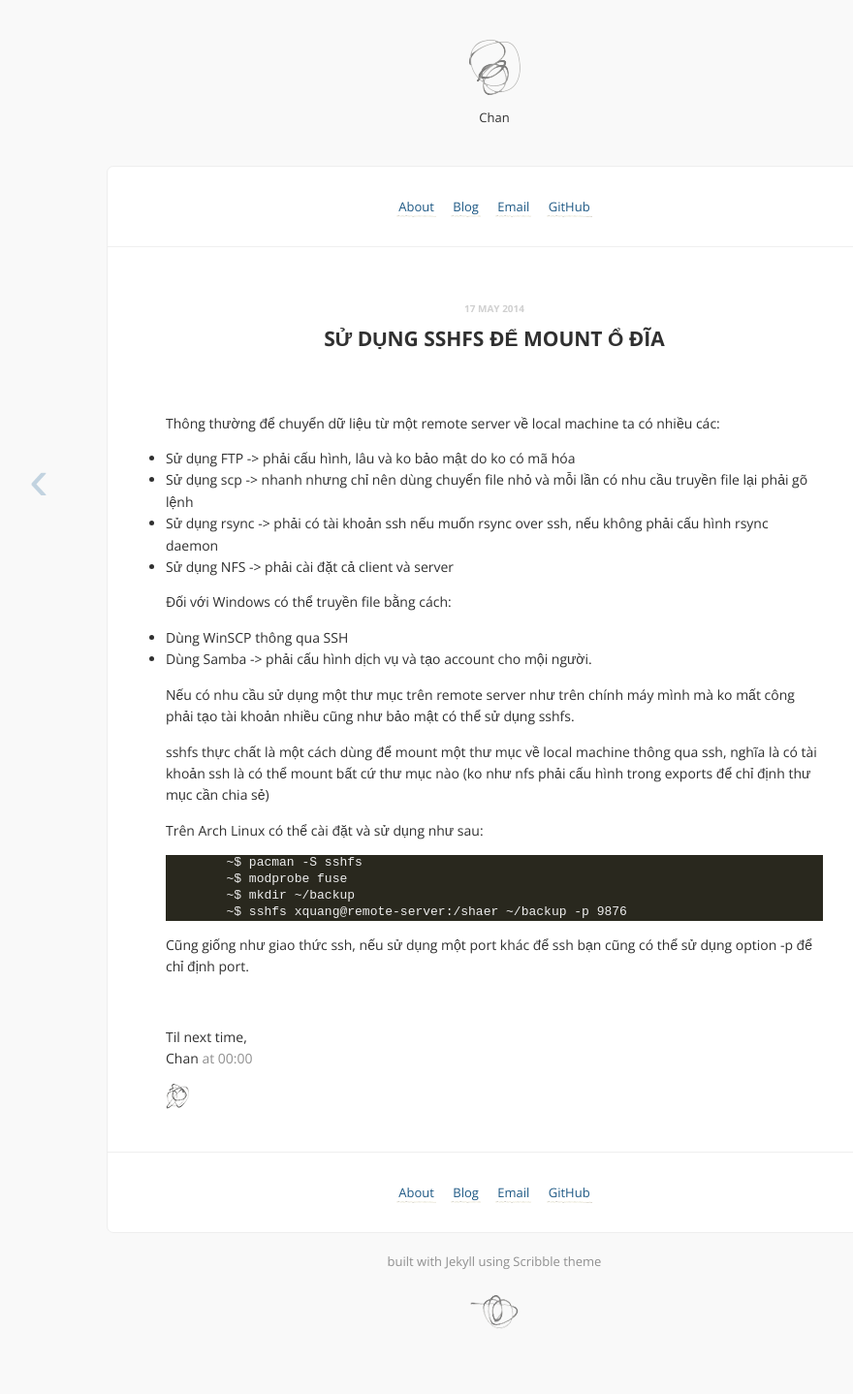
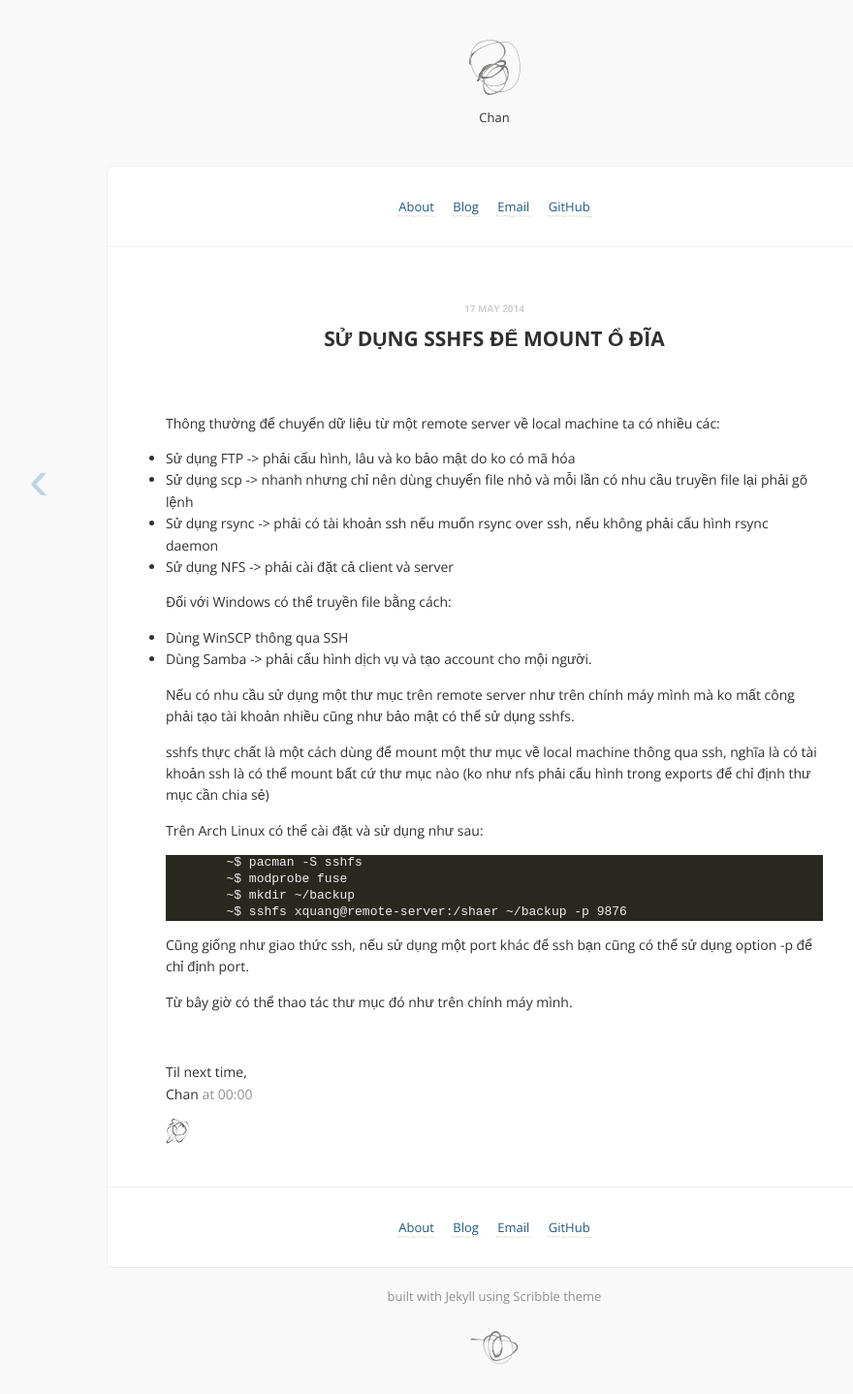
Before and after one commit to gitter-badger/xluffy.github.io, a Jekyll site: the page built from _posts/2014-05-17-sshfs-linux-mount.md, in a window 1280 px wide. Shown: the whole page at 97% size, without its empty margins (130-1010 px from the left). Built offline with Jekyll 4.4.1, drawn with Linux system fonts in a browser that asks for light colours; Markdown is read by kramdown in place of the engine named in the settings; comment, search, counter and statistics services are not loaded; before the commit the page ends 1401 px from its top, so only the background shows below that.

Commit message:
fix end line

````diff
--- a/_posts/2014-05-17-sshfs-linux-mount.md
+++ b/_posts/2014-05-17-sshfs-linux-mount.md
@@ -34,3 +34,5 @@ Trên Arch Linux có thể cài đặt và sử dụng như sau:
 ```
 
 Cũng giống như giao thức ssh, nếu sử dụng một port khác để ssh bạn cũng có thể sử dụng option -p để chỉ định port.
+
+Từ bây giờ có thể thao tác thư mục đó như trên chính máy mình.
````
